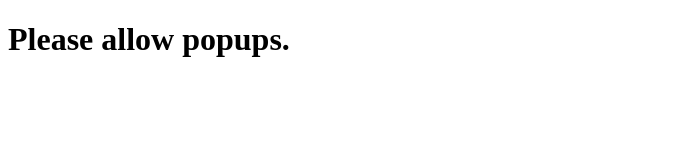
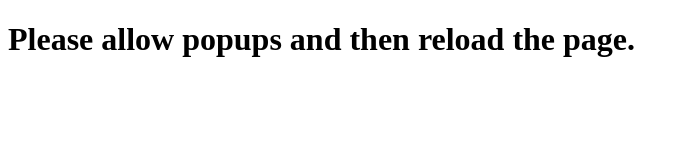
Before and after one commit to jsBookmarkTools/goober, a plain HTML site: page index.html in a window 1280 px wide. Shown: the whole page, without its empty margins (0-689 px from the left). Drawn offline with Linux system fonts and the light colour scheme.

Commit message:
Add files via upload

```diff
--- a/index.html
+++ b/index.html
@@ -4,7 +4,7 @@
     <title>Goober</title>
 </head>
 <body>
-	<h1>Please allow popups.</h1>
+	<h1>Please allow popups and then reload the page.</h1>
     <script>
 		var currentLink = window.location.href;
         window.onload = function() {
```
